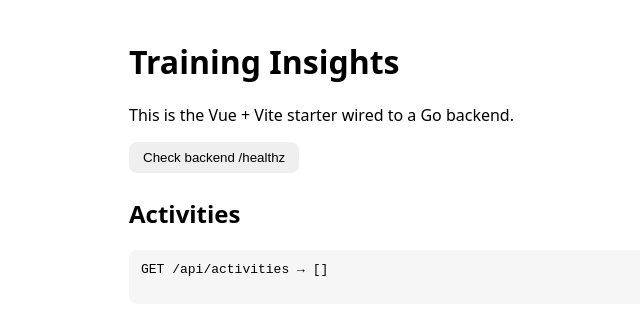
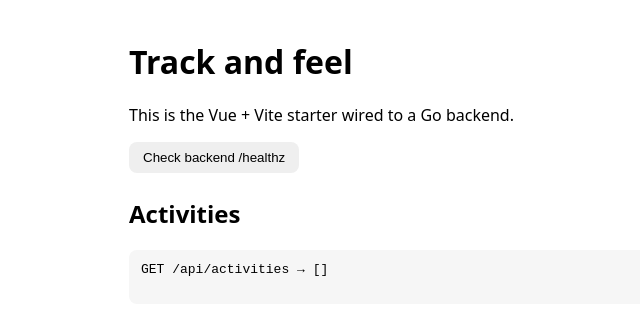
Before and after one commit to tazyvova/TrackAndFeel, a Vue app in the folder frontend/: page / in a window 1280 px wide. Shown: the top 314 px of the page, without its empty margins (61-701 px from the left). Built offline with nearby package versions, Linux system fonts and the light colour scheme.

Commit message:
change project name

```diff
--- a/frontend/src/App.vue
+++ b/frontend/src/App.vue
@@ -1,19 +1,25 @@
 <script setup lang="ts">
 async function ping() {
-  const res = await fetch('/healthz')
-  const txt = await res.text()
-  alert('Backend says: ' + txt)
+  const res = await fetch("/healthz");
+  const txt = await res.text();
+  alert("Backend says: " + txt);
 }
 </script>
 
 <template>
-  <main style="max-width: 900px; margin: 40px auto; font-family: system-ui, sans-serif;">
-    <h1>Training Insights</h1>
+  <main
+    style="
+      max-width: 900px;
+      margin: 40px auto;
+      font-family: system-ui, sans-serif;
+    "
+  >
+    <h1>Track and feel</h1>
     <p>This is the Vue + Vite starter wired to a Go backend.</p>
     <button @click="ping">Check backend /healthz</button>
 
-    <h2 style="margin-top: 24px;">Activities</h2>
-    <pre style="background:#f6f6f6;padding:12px;border-radius:8px;">
+    <h2 style="margin-top: 24px">Activities</h2>
+    <pre style="background: #f6f6f6; padding: 12px; border-radius: 8px">
 GET /api/activities → []
     </pre>
   </main>
@@ -26,5 +32,7 @@ button {
   border: none;
   cursor: pointer;
 }
-button:hover { filter: brightness(0.95); }
+button:hover {
+  filter: brightness(0.95);
+}
 </style>
```
Also changed, not shown: 2 other files (tests, documents, lock files or other folders).
